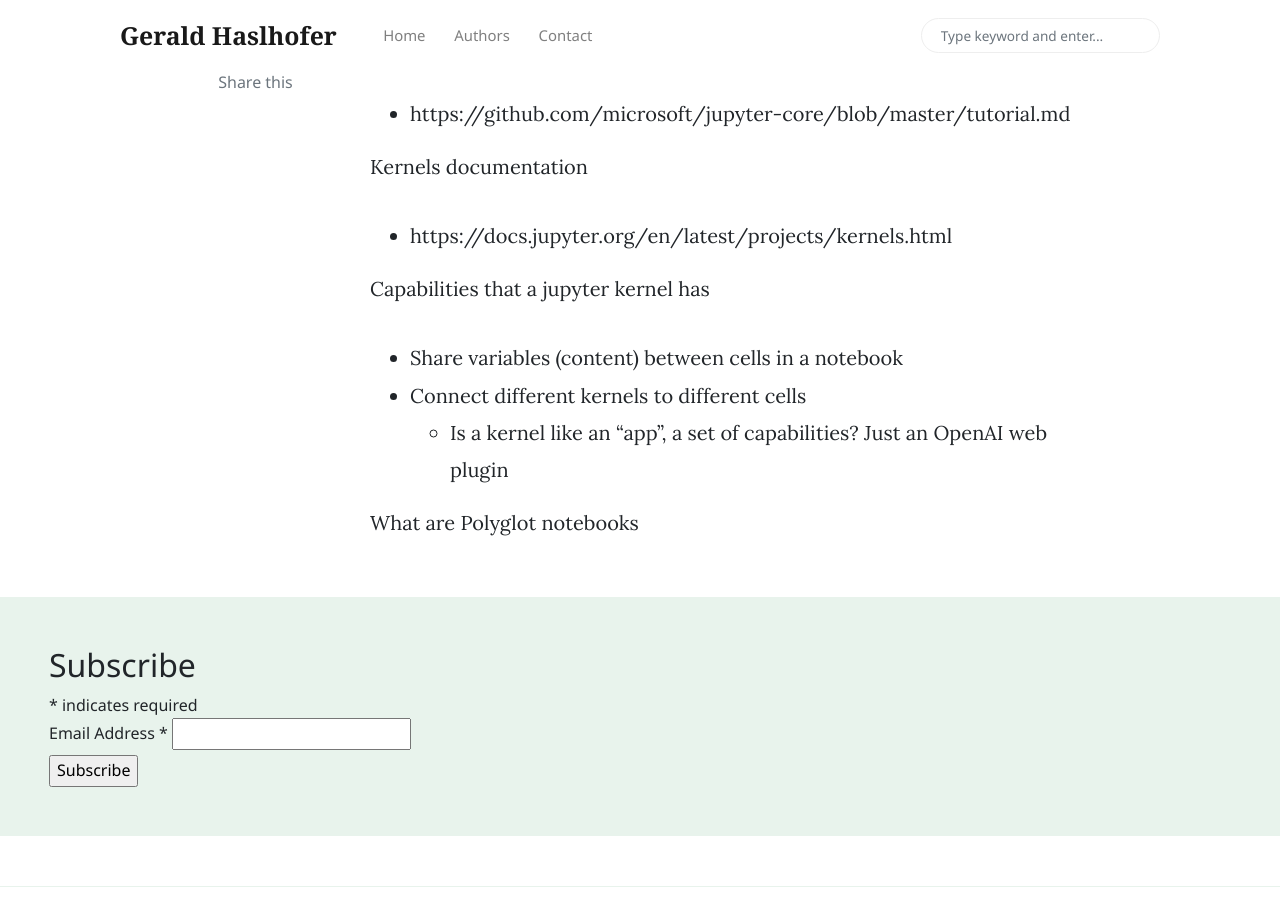
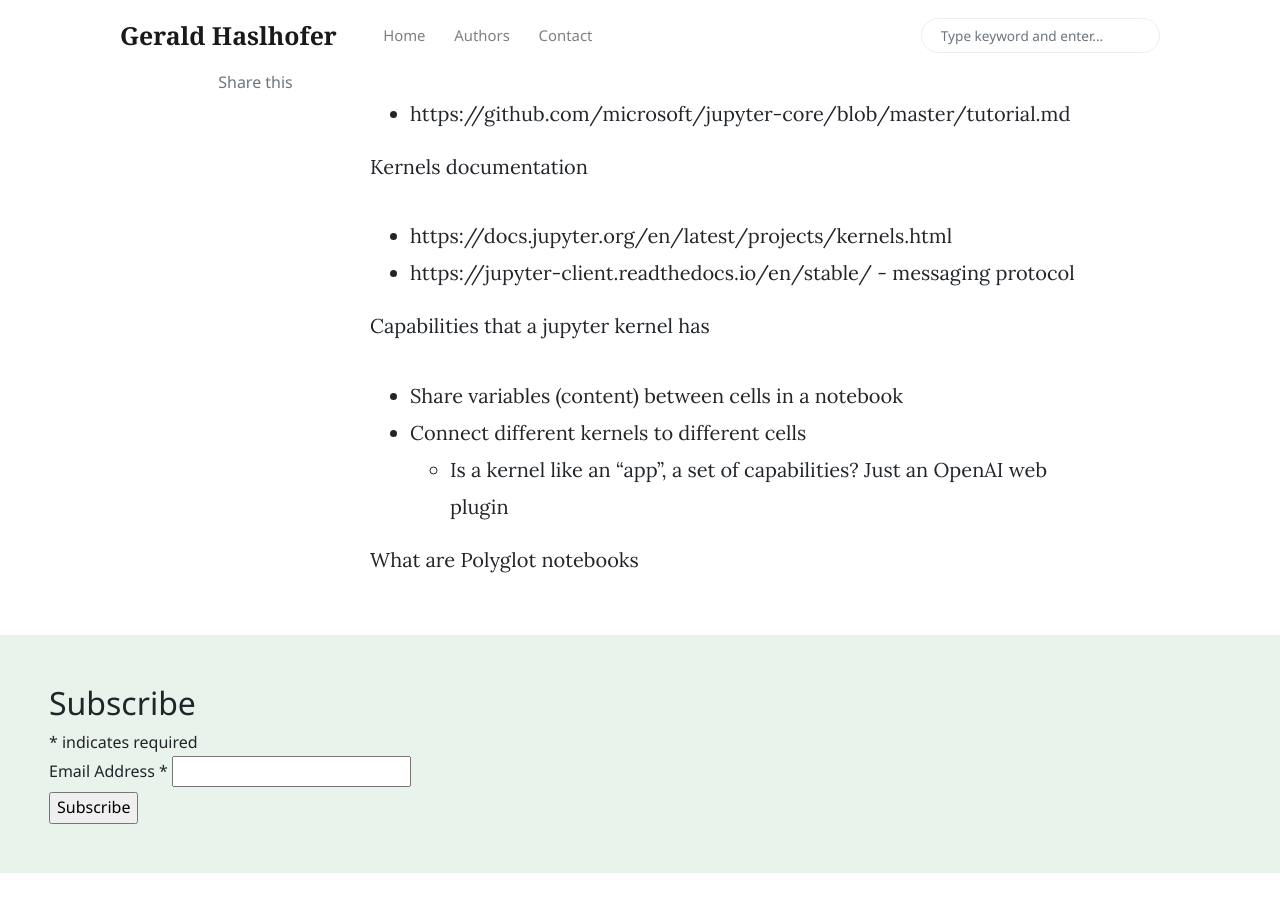
Before and after one commit to haslhofer/haslhofer.github.io, a Jekyll site: the page built from _posts/2023-06-23-jupyter.md, in a window 1280 px wide and 900 px high, scrolled down 506 px. Built offline with Jekyll 4.4.1, drawn with Linux system fonts in a browser that asks for light colours; nearby versions of some CDN libraries; comment, search, counter and statistics services are not loaded.

Commit message:
Update 2023-06-23-jupyter.md

```diff
--- a/_posts/2023-06-23-jupyter.md
+++ b/_posts/2023-06-23-jupyter.md
@@ -8,6 +8,7 @@ Tutorial
 
 Kernels documentation
 - https://docs.jupyter.org/en/latest/projects/kernels.html
+- https://jupyter-client.readthedocs.io/en/stable/ - messaging protocol
 
 Capabilities that a jupyter kernel has
 - Share variables (content) between cells in a notebook
```
